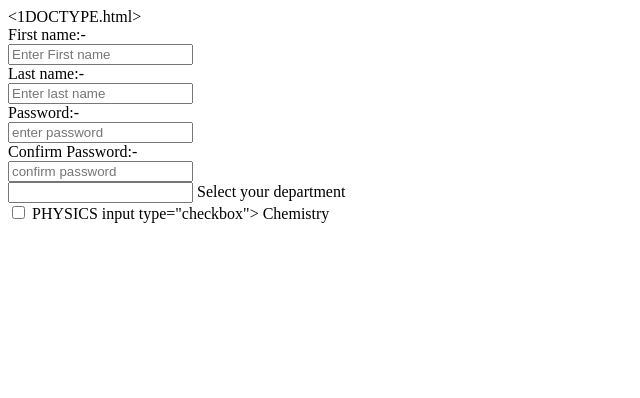
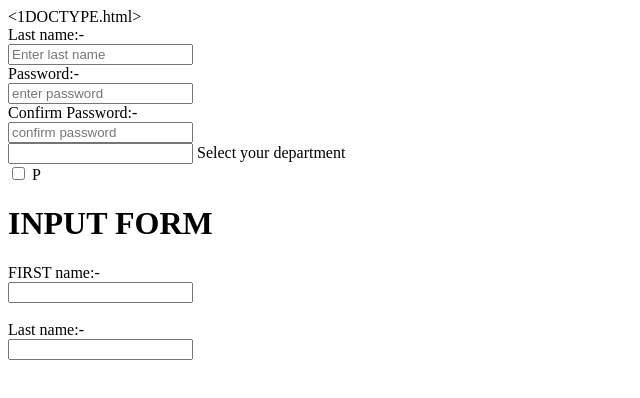
Before and after one commit to Farjanamimshanta/FARJANA127, a plain HTML site: page index.html in a window 1280 px wide. Shown: the whole page, without its empty margins (0-640 px from the left). Drawn offline with Linux system fonts and the light colour scheme.

Commit message:
Practice

```diff
--- a/index.html
+++ b/index.html
@@ -3,13 +3,12 @@
     <html lang="en">
     <head>
         <meta charset="UTF-8">
+
         <meta name="viewport" content="width=device-width, initial-scale=1.0">
         <title>Resisrtation</title>
     </head>
     <body>
         <form>
-            <label id="fname">First name:-</label><br>
-            <input id ="fname"type="text" placeholder="Enter First name" required><br>
 
             <label id="fname">Last name:-</label><br>
             <input id ="fname"type="text" placeholder="Enter last name" required><br>
@@ -23,9 +22,14 @@
 
             <label>Select your department</label><br>
             <input type="checkbox">
-            <label>PHYSICS</label>
-            input type="checkbox">
-            <label>Chemistry</label>
+            <label>P
+    <h1><b>INPUT FORM</b></h1>
+    <form >
+        <label id="fname">FIRST name:-</label><br>
+        <input id ="fname"required><br>     <br>
+        <label id="fname">Last name:-</label><br>
+        <input id ="fname" required><br>
 
+    </form>
     </body>
     </html>
```
Also changed, not shown: index1.html (added, +14 -0 lines).
